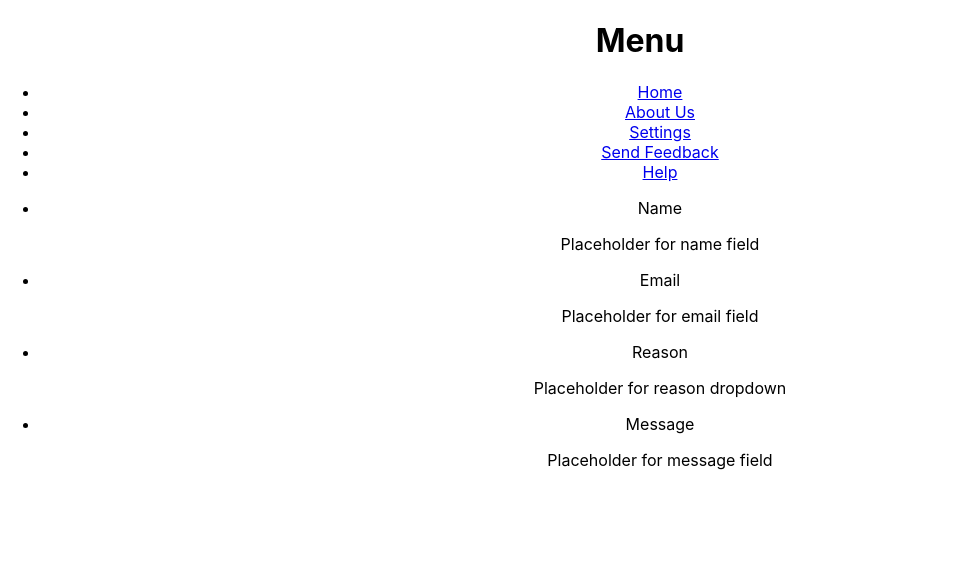
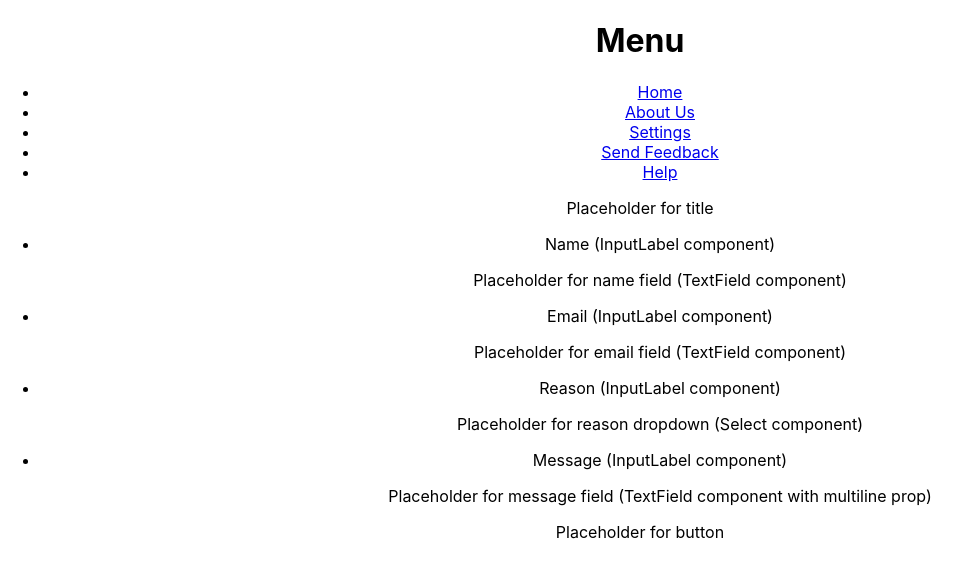
Before and after one commit to TeamTARS/SmartCycle, a React app: page /feedback in a window 1280 px wide. Shown: the top 578 px of the page, without its empty margins (0-970 px from the left). Built offline with nearby package versions, Linux system fonts and the light colour scheme; the HTML template or start-up script is replaced by a standard one.

Commit message:
Added outline for Material UI components

```diff
--- a/src/client/Pages/CommonComponents/Header.tsx
+++ b/src/client/Pages/CommonComponents/Header.tsx
@@ -18,11 +18,13 @@ class Header extends React.Component<HeaderProps, {}> {
   render() {
     return (
       <div className="Header">
+        {/* <AppBar> component */}
         {this.props.showMenu ? (
           <Menu />
         ) : (
           <p>Go Back to {this.props.navBackLink}</p>
         )}
+        <p>Placeholder for title</p>
       </div>
     );
   }
--- a/src/client/Pages/CommonComponents/ItemCard.tsx
+++ b/src/client/Pages/CommonComponents/ItemCard.tsx
@@ -8,6 +8,11 @@ class ItemCard extends React.Component<ItemCardProps, {}> {
   render() {
     return (
       <div className="ItemCard">
+        {/* <Card> */}
+        {/* <CardMedia> */}
+        {/* <CardContent> */}
+        {/* <Typography> for all the text */}
+        {/* Try and figure out how to make the entire card clickable. Maybe <CardActionArea> */}
         <p>{this.props.test}</p>
         <p>Placeholder for all things item card</p>
       </div>
--- a/src/client/Pages/CommonComponents/Menu.tsx
+++ b/src/client/Pages/CommonComponents/Menu.tsx
@@ -3,35 +3,46 @@ import { Link } from "react-router-dom";
 
 export interface MenuProps {
   title: string;
+  open: boolean;
 }
 
 class Menu extends React.Component<MenuProps, {}> {
   public static defaultProps = {
-    title: "Menu"
+    title: "Menu",
+    open: false
   };
 
   render() {
     return (
       <div className="Menu">
         <h1>{this.props.title}</h1>
+        {/* <Drawer open={this.props.open}> */}
         <nav>
+          {/* <List> component */}
           <ul>
+            {/* All <li> should be <ListItem> components: https://material-ui.com/guides/composition/#react-router */}
             <li>
               {/* TODO: Switch Link to NavLink to allow styling */}
+              {/* Need to contain <Icon> elements */}
               <Link to="/">Home</Link>
             </li>
+            {/* <Divider /> */}
             <li>
               <Link to="/about">About Us</Link>
             </li>
+            {/* <Divider /> */}
             <li>
               <Link to="/settings">Settings</Link>
             </li>
+            {/* <Divider /> */}
             <li>
               <Link to="/feedback">Send Feedback</Link>
             </li>
+            {/* <Divider /> */}
             <li>
               <Link to="/help">Help</Link>
             </li>
+            {/* <Divider /> */}
           </ul>
         </nav>
       </div>
--- a/src/client/Pages/CommonComponents/SearchBar.tsx
+++ b/src/client/Pages/CommonComponents/SearchBar.tsx
@@ -8,6 +8,9 @@ class SearchBar extends React.Component<SearchBarProps, {}> {
   render() {
     return (
       <div>
+        {/* <Icon>Search</Icon> https://material-ui.com/components/material-icons/ */}
+        {/* <InputBase> for better styling */}
+        {/* <Icon>Mic</Icon> https://material-ui.com/components/material-icons/ */}
         <p>Placeholder for search bar</p>
       </div>
     );
--- a/src/client/Pages/Feedback.tsx
+++ b/src/client/Pages/Feedback.tsx
@@ -11,25 +11,32 @@ class FeedbackPage extends React.Component<FeedbackPageProps, {}> {
     return (
       <div className="Feedback-Page">
         <Header title="Send Feedback" />
+        {/* Should be a form element */}
         <div className="Feedback-Form">
           <ul>
+            {/* All <li> components should be replaced with FormControl components */}
             <li>
-              <p>Name</p>
-              <p>Placeholder for name field</p>
+              <p>Name (InputLabel component)</p>
+              <p>Placeholder for name field (TextField component)</p>
             </li>
             <li>
-              <p>Email</p>
-              <p>Placeholder for email field</p>
+              <p>Email (InputLabel component)</p>
+              <p>Placeholder for email field (TextField component)</p>
             </li>
             <li>
-              <p>Reason</p>
-              <p>Placeholder for reason dropdown</p>
+              <p>Reason (InputLabel component)</p>
+              <p>Placeholder for reason dropdown (Select component)</p>
             </li>
             <li>
-              <p>Message</p>
-              <p>Placeholder for message field</p>
+              <p>Message (InputLabel component)</p>
+              <p>
+                Placeholder for message field (TextField component with
+                multiline prop)
+              </p>
             </li>
           </ul>
+          {/* <Button variant="contained" color="primary">Submit</Button> */}
+          <p>Placeholder for button</p>
         </div>
       </div>
     );
--- a/src/client/Pages/Home.tsx
+++ b/src/client/Pages/Home.tsx
@@ -15,11 +15,13 @@ class HomePage extends React.Component<HomePageProps, {}> {
         <SearchBar test="Home Page Search Bar" />
         <div className="Partial-Results">
           <h3>Home Page Partial Results</h3>
-          <p>Home Page Partial Results List</p>
+          <p>Home Page Partial Results List (GridList component)</p>
         </div>
         <div className="Camera-View">
           <p>Placeholder for camera view</p>
-          <p>Placeholder for camera button</p>
+          <p>
+            Placeholder for camera button (FAB floating action button component)
+          </p>
         </div>
       </div>
     );
--- a/src/client/Pages/Item.tsx
+++ b/src/client/Pages/Item.tsx
@@ -15,6 +15,7 @@ class ItemPage extends React.Component<ItemPageProps, {}> {
           showMenu={false}
           navBackLink="/results"
         />
+        {/* Maybe use Grid component */}
         <p>Placeholder for item image</p>
         <div className="Item-Description">
           <h3>{this.props.itemName}</h3>
--- a/src/client/Pages/Results.tsx
+++ b/src/client/Pages/Results.tsx
@@ -14,6 +14,7 @@ class ResultsPage extends React.Component<ResultsPageProps, {}> {
       <div className="Results-Page">
         <Header title="Results" showMenu={false} navBackLink="/" />
         <SearchBar test="Search Bar" />
+        {/* <List> component with maybe a <ListItem> component */}
         <ul>
           <li>
             <ItemCard test="Results Page Item Cards 1" />
--- a/src/client/Pages/Settings.tsx
+++ b/src/client/Pages/Settings.tsx
@@ -14,23 +14,31 @@ class SettingsPage extends React.Component<SettingsPageProps, {}> {
         <div className="Settings-System-Permissions">
           <h3>System Permissions</h3>
           <ul>
+            {/* <Divider /> */}
             <li>
               <p>Camera</p>
-              <p>Placeholder for toggle</p>
+              {/* <Divider orientation="vertical" /> */}
+              <p>Placeholder for toggle (Switch component)</p>
             </li>
+            {/* <Divider /> */}
             <li>
               <p>Microphone</p>
-              <p>Placeholder for toggle</p>
+              {/* <Divider orientation="vertical" /> */}
+              <p>Placeholder for toggle (Switch component)</p>
             </li>
+            {/* <Divider /> */}
           </ul>
         </div>
         <div className="Settings-Display">
           <h3>Display</h3>
           <ul>
+            {/* <Divider /> */}
             <li>
               <p>Dark Mode</p>
-              <p>Placeholder for toggle</p>
+              {/* <Divider orientation="vertical" /> */}
+              <p>Placeholder for toggle (Switch component)</p>
             </li>
+            {/* <Divider /> */}
           </ul>
         </div>
       </div>
```
